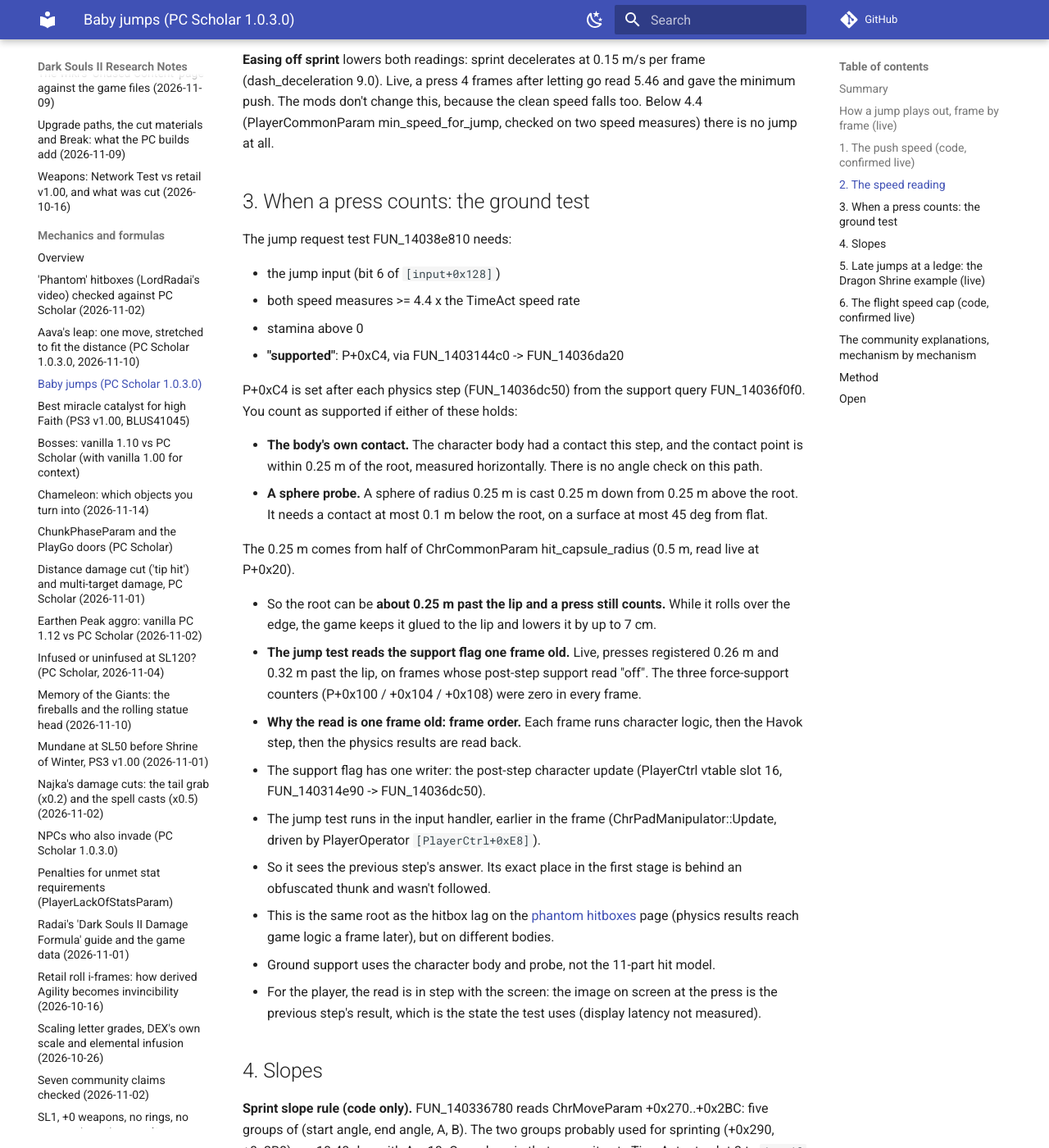
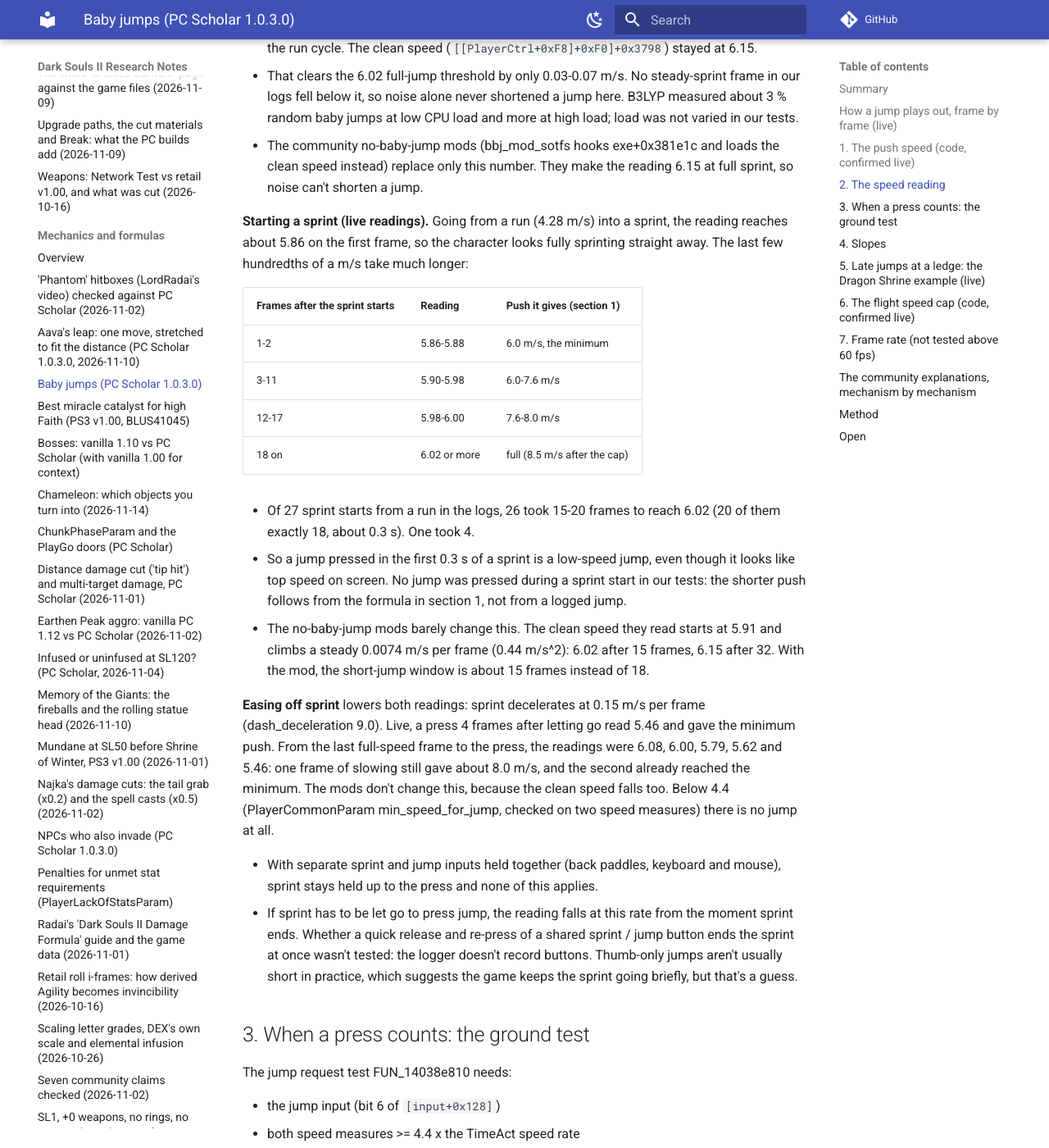
Before and after one commit to laveniatappendorf/ds2-research-notes, an MkDocs documentation site: the page built from docs/mechanics/baby-jumps-pc.md, in a window 1280 px wide and 1400 px high, scrolled down 2839 px. Shown: the whole window at 82% size. Built offline with MkDocs 1.6.1 and Material for MkDocs 9.7.7, drawn with Linux system fonts in a browser that asks for light colours; comment, search, counter and statistics services are not loaded; some of the changed text lies outside the part shown.

Commit message:
Baby jumps: sprint start, after-press sprinting, frame rate
Frames are game frames at 60 fps, not the 30 fps i-frame convention.
New: the first ~0.3 s of a sprint reads below the full-jump threshold;
sprinting after the press changes nothing; release decay frame by frame;
the no-baby-jump mod only trims the sprint-start window (18 -> 15
frames); new section 7 on what an fps unlocker should and might change.

Co-Authored-By: Claude Opus 5.5 <noreply@anthropic.com>

```diff
--- a/docs/mechanics/baby-jumps-pc.md
+++ b/docs/mechanics/baby-jumps-pc.md
@@ -22,13 +22,14 @@ There is still no "distance to the edge" term anywhere in the jump code. The edg
 | | Low-speed jump | Late jump |
 |---|---|---|
 | What is short | forward speed (6 m/s instead of up to 8.5) | height of the arc (starts lower, weaker lift) |
-| Caused by | a speed reading of 5.9 or less on the press frame (easing off sprint, uphill slopes, noise) | pressing so close to the lip that the 8-frame wind-up carries you off it |
-| Status | confirmed live (eased off sprint); slope and noise causes from the code / community | confirmed live at a Dragon Shrine ledge |
+| Caused by | a speed reading below about 6.02 on the press frame, 5.9 or less for the shortest (easing off sprint, jumping within about 0.3 s of starting to sprint, uphill slopes, noise) | pressing so close to the lip that the 8-frame wind-up carries you off it |
+| Status | confirmed live (eased off sprint); sprint start from live speed readings; slope and noise causes from the code / community | confirmed live at a Dragon Shrine ledge |
 | Fixed by the no-baby-jump mods? | the noise part, yes | no: the forward speed is already full |
 
 ## How a jump plays out, frame by frame (live)
 
-Seen identically in all 20 logged jumps (60 fps):
+Seen identically in all 20 logged jumps. Frames on this page are the game's own frames at 60 fps (59.1 measured, one
+log record per frame), not the 30 fps frames often used for i-frames: halve the numbers for that convention.
 
 | Frame | What happens |
 |---|---|
@@ -43,6 +44,9 @@ Two consequences:
 - The take-off you see is not the press. A character who looks clear of the ledge at launch may have pressed 0.85-1 m
   earlier, still on the ledge.
 - The push fires on frame 11 whether or not you are still on the ground.
+- Sprinting after the press changes nothing. The wind-up runs at 5.1-5.2 m/s in every jump, including one where sprint
+  had already been released (reading 5.46), and the push then replaces your horizontal speed. You can't accelerate
+  into a better jump after pressing.
 
 ## 1. The push speed (code, confirmed live)
 
@@ -86,10 +90,38 @@ upward  = jump_height 3.45 (+0x120)
 - The community no-baby-jump mods (bbj_mod_sotfs hooks exe+0x381e1c and loads the clean speed instead) replace only
   this number. They make the reading 6.15 at full sprint, so noise can't shorten a jump.
 
+**Starting a sprint (live readings).** Going from a run (4.28 m/s) into a sprint, the reading reaches about 5.86 on
+the first frame, so the character looks fully sprinting straight away. The last few hundredths of a m/s take much
+longer:
+
+| Frames after the sprint starts | Reading | Push it gives (section 1) |
+|---|---|---|
+| 1-2 | 5.86-5.88 | 6.0 m/s, the minimum |
+| 3-11 | 5.90-5.98 | 6.0-7.6 m/s |
+| 12-17 | 5.98-6.00 | 7.6-8.0 m/s |
+| 18 on | 6.02 or more | full (8.5 m/s after the cap) |
+
+- Of 27 sprint starts from a run in the logs, 26 took 15-20 frames to reach 6.02 (20 of them exactly 18, about
+  0.3 s). One took 4.
+- So a jump pressed in the first 0.3 s of a sprint is a low-speed jump, even though it looks like top speed on
+  screen. No jump was pressed during a sprint start in our tests: the shorter push follows from the formula in
+  section 1, not from a logged jump.
+- The no-baby-jump mods barely change this. The clean speed they read starts at 5.91 and climbs a steady 0.0074 m/s
+  per frame (0.44 m/s^2): 6.02 after 15 frames, 6.15 after 32. With the mod, the short-jump window is about
+  15 frames instead of 18.
+
 **Easing off sprint** lowers both readings: sprint decelerates at 0.15 m/s per frame (dash_deceleration 9.0). Live, a
-press 4 frames after letting go read 5.46 and gave the minimum push. The mods don't change this, because the clean
-speed falls too. Below 4.4 (PlayerCommonParam min_speed_for_jump, checked on two speed measures) there is no jump at
-all.
+press 4 frames after letting go read 5.46 and gave the minimum push. From the last full-speed frame to the press, the
+readings were 6.08, 6.00, 5.79, 5.62 and 5.46: one frame of slowing still gave about 8.0 m/s, and the second already reached the
+minimum. The mods don't change this, because the clean speed falls too. Below 4.4 (PlayerCommonParam
+min_speed_for_jump, checked on two speed measures) there is no jump at all.
+
+- With separate sprint and jump inputs held together (back paddles, keyboard and mouse), sprint stays held up to the
+  press and none of this applies.
+- If sprint has to be let go to press jump, the reading falls at this rate from the moment sprint ends. Whether a
+  quick release and re-press of a shared sprint / jump button ends the sprint at once wasn't tested: the logger doesn't
+  record buttons. Thumb-only jumps aren't usually short in practice, which suggests the game keeps the sprint going
+  briefly, but that's a guess.
 
 ## 3. When a press counts: the ground test
 
@@ -201,14 +233,34 @@ the jump is the root's height there:
 - Live: PlayerMovementCtrl = `[[PlayerCtrl+0xE0]+0x148]` (`PlayerActionCtrl` +0x148), holding exactly these values.
 - Which states pick 3.5 / 2.0 / 20 isn't identified.
 
+## 7. Frame rate (not tested above 60 fps)
+
+All the frame counts above are at 60 fps. What should happen with a frame rate unlocker, from what the values are:
+
+- **Set in m/s or metres, so probably unchanged:** the push speeds (6-11 m/s), the full-jump reading (about 6.02), the
+  8.5 m/s cap, the 4.4 m/s minimum and the 0.25 m support margin past the lip. The sprint slow-down of 0.15 m/s per
+  frame is dash_deceleration 9.0 m/s^2 at 1/60 s, so at 120 fps it would be 0.075 per frame, the same per second.
+- **One frame by nature, so should shrink:** the one-frame-old ground check (section 3). At 120 fps it would last half
+  as long, and the extra distance past the lip it allows would roughly halve (about 0.1 m to 0.05 m at sprint speed).
+- **Unknown:**
+  - Whether the 11-frame push delay is counted in frames or in animation time (about 0.18 s). Animation time would
+    make it about 22 frames at 120 fps, with the same timing and distance. The push wasn't found among the jump
+    animation's timed events in c000100_pl.tae, so this isn't settled.
+  - The noise in the speed reading, which comes from the physics step.
+  - Whether the game scales its step to the frame time. In our logs gravity took exactly 0.229 m/s off the vertical
+    speed every frame, which can't tell the two apart at a steady 60 fps.
+- A 120 fps run of the flat-ground test (full-sprint jumps, an eased-off jump, a jump just after starting to sprint)
+  would settle all three with the same logger.
+
 ## The community explanations, mechanism by mechanism
 
 | Explanation | What the code and tests show |
 |---|---|
 | "Pressing jump too close to the edge" | Right about the timing, though there's no edge term. The launch happens 11 frames after the press, so a press near the edge launches past it, mid-fall, with a low arc (section 5). |
 | "Baby jumps are random, from a noisy speed calculation" (B3LYP) | The reading is noisy, and the margin is small: 0.03-0.07 m/s above the true full-jump threshold of about 6.02. It didn't trigger in our steady-sprint frames; behaviour under CPU load wasn't re-tested. |
-| "Releasing sprint before the jump" | Confirmed: 0.15 m/s lost per frame; 4 frames gave the minimum push. |
-| The no-baby-jump mod | Removes the noise. It doesn't help a late jump or a deliberate ease-off. |
+| "Releasing sprint before the jump" | Confirmed: 0.15 m/s lost per frame. One frame of slowing still gave about 8 m/s; two reached the minimum push. |
+| "It baby jumped even though I was at top speed" | Two hidden cases. In the first 0.3 s of a sprint the character looks at full speed but the reading is still below 6.02 (section 2). And at a steady sprint, noise could push it under (not seen in our logs). Sprinting on after the press can't help either way. |
+| The no-baby-jump mod | Removes the noise. It doesn't help a late jump or a deliberate ease-off, and only shortens the sprint-start window from about 18 frames to 15. |
 
 ## Method
 
@@ -217,7 +269,8 @@ the jump is the root's height there:
   the support flag, the speed reading, the slope rate, the jump vector (ChrPadManipulator +0x70) and the root position.
 - **Placement:** jumps placed against the map collision with `tools\ledge_jumps_pc.py`. `tools\hkx_collision_pc.py`
   reads the Havok 2014 collision. World = collision + (-712, 12, -434) for m10_27, the collision parts' map position.
-- **Logs:** findings/ledgelog-2026-11-17 (8,869 frames of flat-ground jumps, 17,735 frames at the ledge).
+- **Logs:** findings/ledgelog-2026-11-17 (8,869 frames of flat-ground jumps, 17,735 frames at the ledge). The sprint
+  starts in section 2 are the 27 run-to-sprint starts in the same logs.
 
 ## Open
 
@@ -225,6 +278,10 @@ the jump is the root's height there:
 - The slope rule live: does an uphill run-up cut sprint speed, and by how much?
 - The noisy reading under CPU load.
 - M (slot 77), and the exact call site of the input handler inside the first part of the frame.
+- Frame rate: frames or animation time for the push delay, and the support lag and reading noise at 120 fps
+  (section 7).
+- Whether a quick release and re-press of a shared sprint / jump button costs speed (needs button logging).
+- A jump pressed during a sprint start, to confirm the short push live.
 
 Rules note: the speedrun.com DS2 forum post "No Babyjump Mod is allowed." (about 2019) reports a Speedsouls vote
 19 / 37 **to allow** the mod for DS2 and SotFS leaderboard runs. Current category rules weren't checked.
```
